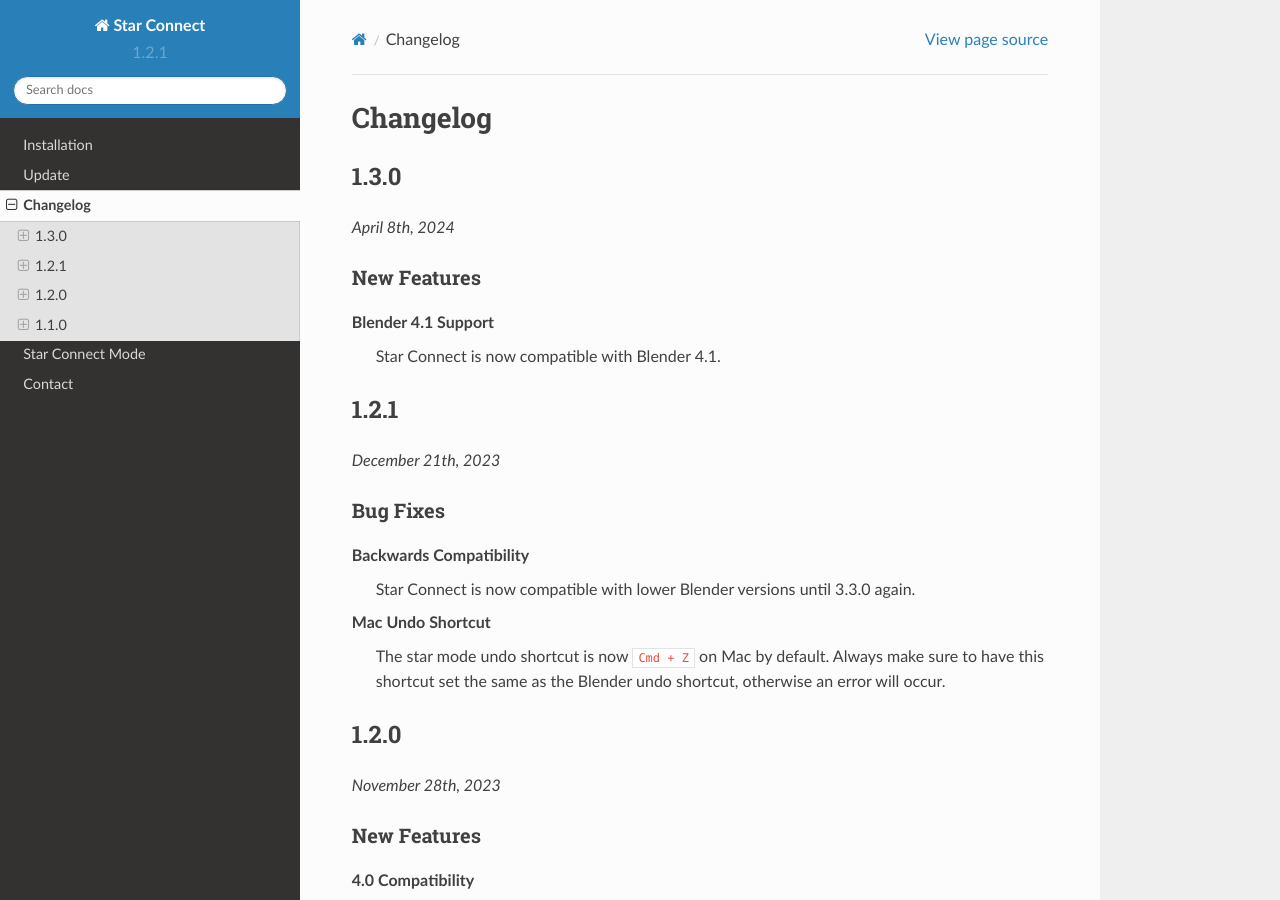
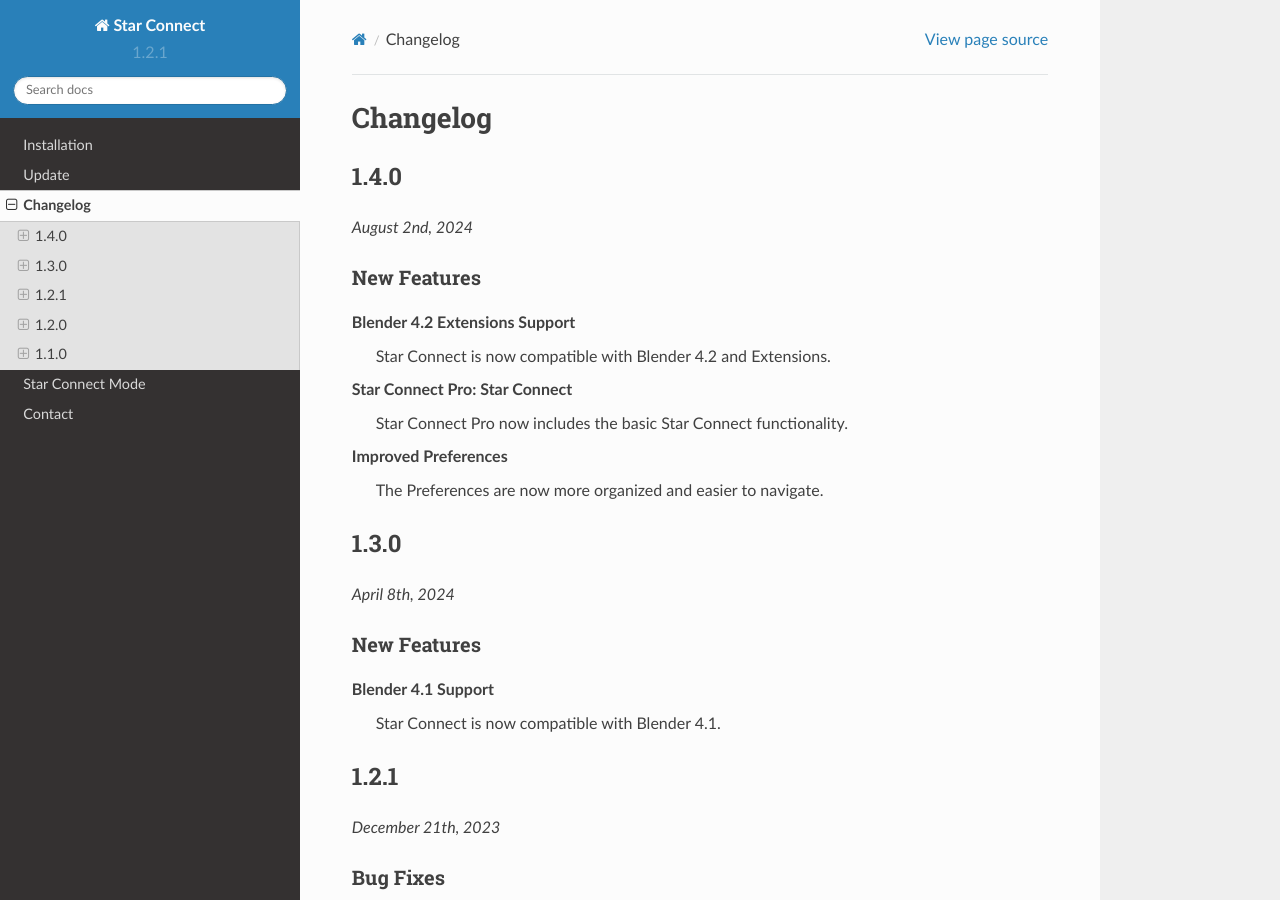
Before and after one commit to rubenmesserschmidt/Star-Connect_docs, a Sphinx documentation site: the page built from docs/source/changelog.rst, in a window 1280 px wide and 900 px high. Built offline with Sphinx 7.4.7 and the Read the Docs theme 2.0.0, drawn with Linux system fonts in a browser that asks for light colours.

Commit message:
update 1.4.0

```diff
--- a/docs/source/changelog.rst
+++ b/docs/source/changelog.rst
@@ -1,6 +1,25 @@
 =========
 Changelog
 =========
+
+#####
+1.4.0
+#####
+
+*August 2nd, 2024*
+
+************
+New Features
+************
+
+**Blender 4.2 Extensions Support**
+    Star Connect is now compatible with Blender 4.2 and Extensions.
+
+**Star Connect Pro: Star Connect**
+    Star Connect Pro now includes the basic Star Connect functionality.
+
+**Improved Preferences**
+    The Preferences are now more organized and easier to navigate.
 
 #####
 1.3.0
```
Also changed, not shown: 1 other file.
